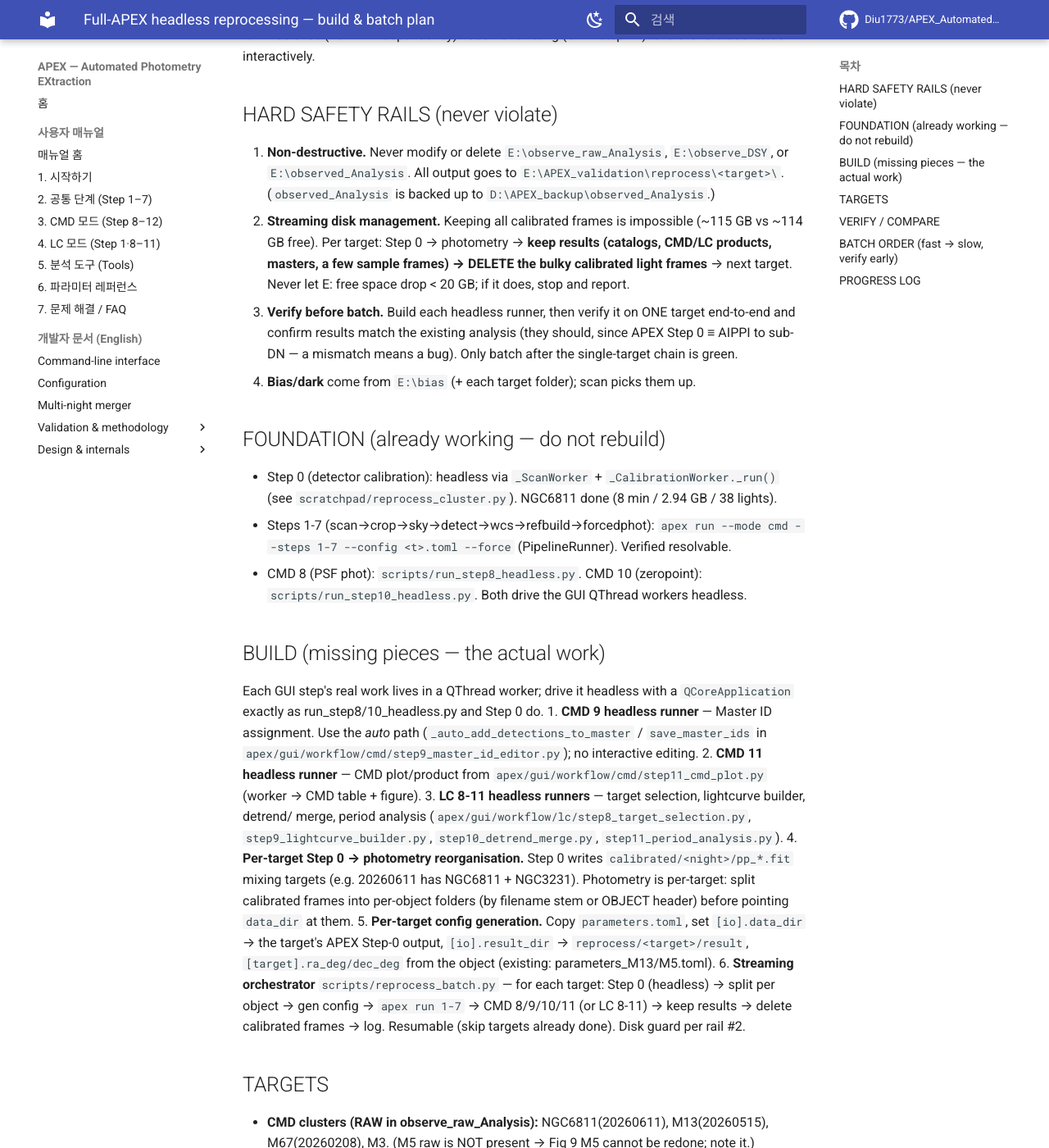
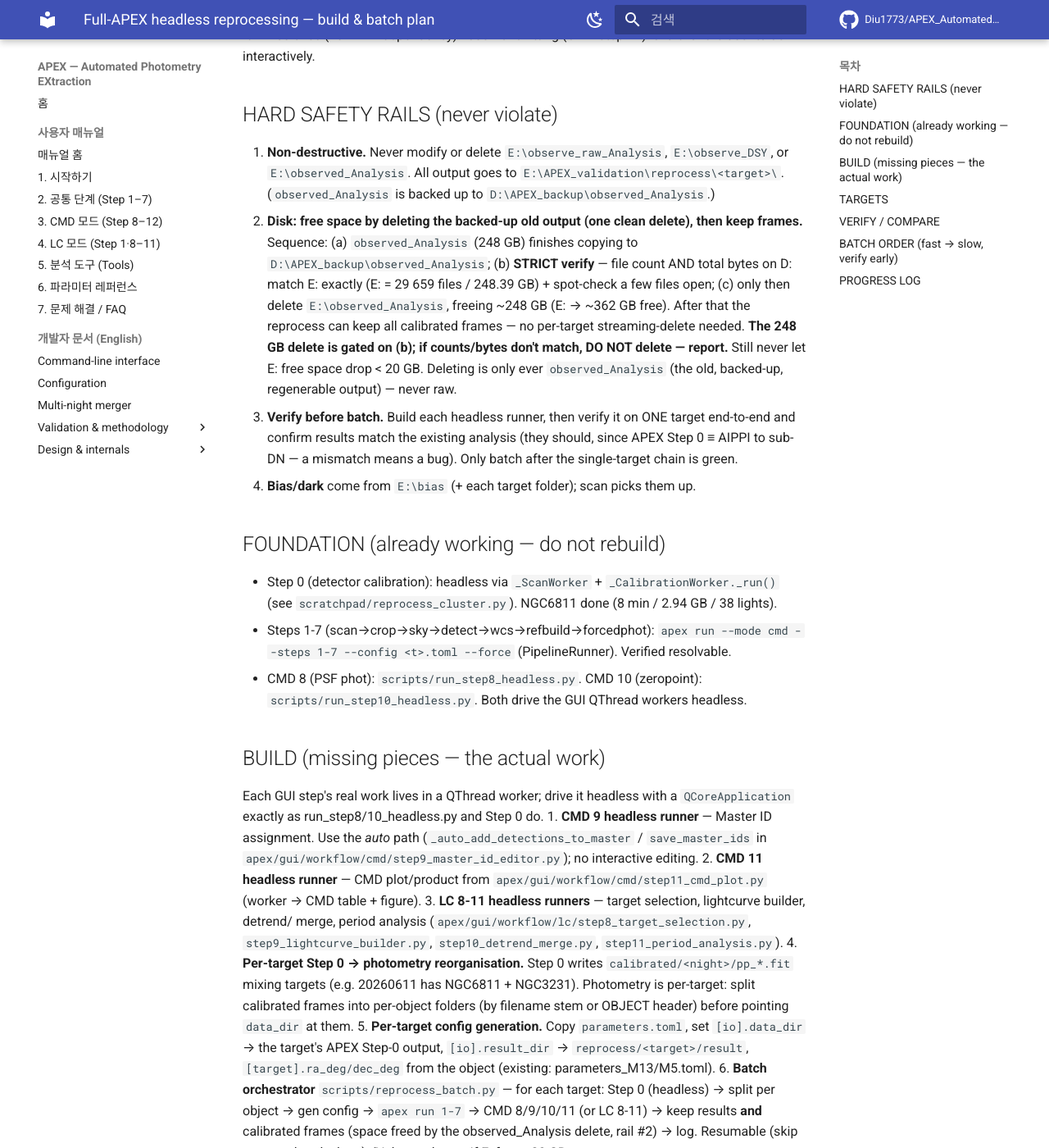
Before and after one commit to Diu1773/APEX_AutomatedPhotometryEXtraction, an MkDocs documentation site: the page built from docs/REPROCESS_PLAN.md, in a window 1280 px wide and 1400 px high, scrolled down 242 px. Shown: the whole window at 82% size. Built offline with MkDocs 1.6.1 and Material for MkDocs 9.7.7, drawn with Linux system fonts in a browser that asks for light colours; comment, search, counter and statistics services are not loaded; some of the changed text lies outside the part shown.

Commit message:
docs: simplify reprocess disk strategy — delete backed-up observed_Analysis once (gated on strict verify), then keep frames (no streaming-delete)
Co-Authored-By: Claude Opus 4.8 <noreply@anthropic.com>

```diff
--- a/docs/REPROCESS_PLAN.md
+++ b/docs/REPROCESS_PLAN.md
@@ -10,11 +10,16 @@ fitting (CMD step 12) is left for the user to do interactively.
    `E:\observe_DSY`, or `E:\observed_Analysis`. All output goes to
    `E:\APEX_validation\reprocess\<target>\`. (`observed_Analysis` is backed up to
    `D:\APEX_backup\observed_Analysis`.)
-2. **Streaming disk management.** Keeping all calibrated frames is impossible
-   (~115 GB vs ~114 GB free). Per target: Step 0 → photometry → **keep results
-   (catalogs, CMD/LC products, masters, a few sample frames) → DELETE the bulky
-   calibrated light frames** → next target. Never let E: free space drop < 20 GB;
-   if it does, stop and report.
+2. **Disk: free space by deleting the backed-up old output (one clean delete),
+   then keep frames.** Sequence: (a) `observed_Analysis` (248 GB) finishes copying
+   to `D:\APEX_backup\observed_Analysis`; (b) **STRICT verify** — file count AND
+   total bytes on D: match E: exactly (E: = 29 659 files / 248.39 GB) + spot-check
+   a few files open; (c) only then delete `E:\observed_Analysis`, freeing ~248 GB
+   (E: → ~362 GB free). After that the reprocess can keep all calibrated frames —
+   no per-target streaming-delete needed. **The 248 GB delete is gated on (b); if
+   counts/bytes don't match, DO NOT delete — report.** Still never let E: free
+   space drop < 20 GB. Deleting is only ever `observed_Analysis` (the old,
+   backed-up, regenerable output) — never raw.
 3. **Verify before batch.** Build each headless runner, then verify it on ONE
    target end-to-end and confirm results match the existing analysis (they should,
    since APEX Step 0 ≡ AIPPI to sub-DN — a mismatch means a bug). Only batch after
@@ -47,10 +52,11 @@ Each GUI step's real work lives in a QThread worker; drive it headless with a
 5. **Per-target config generation.** Copy `parameters.toml`, set `[io].data_dir` →
    the target's APEX Step-0 output, `[io].result_dir` → `reprocess/<target>/result`,
    `[target].ra_deg/dec_deg` from the object (existing: parameters_M13/M5.toml).
-6. **Streaming orchestrator** `scripts/reprocess_batch.py` — for each target:
+6. **Batch orchestrator** `scripts/reprocess_batch.py` — for each target:
    Step 0 (headless) → split per object → gen config → `apex run 1-7` → CMD 8/9/10/11
-   (or LC 8-11) → keep results → delete calibrated frames → log. Resumable
-   (skip targets already done). Disk guard per rail #2.
+   (or LC 8-11) → keep results **and** calibrated frames (space freed by the
+   observed_Analysis delete, rail #2) → log. Resumable (skip targets already done).
+   Disk guard: stop if E: free < 20 GB.
 
 ## TARGETS
 - **CMD clusters (RAW in observe_raw_Analysis):** NGC6811(20260611), M13(20260515),
```
